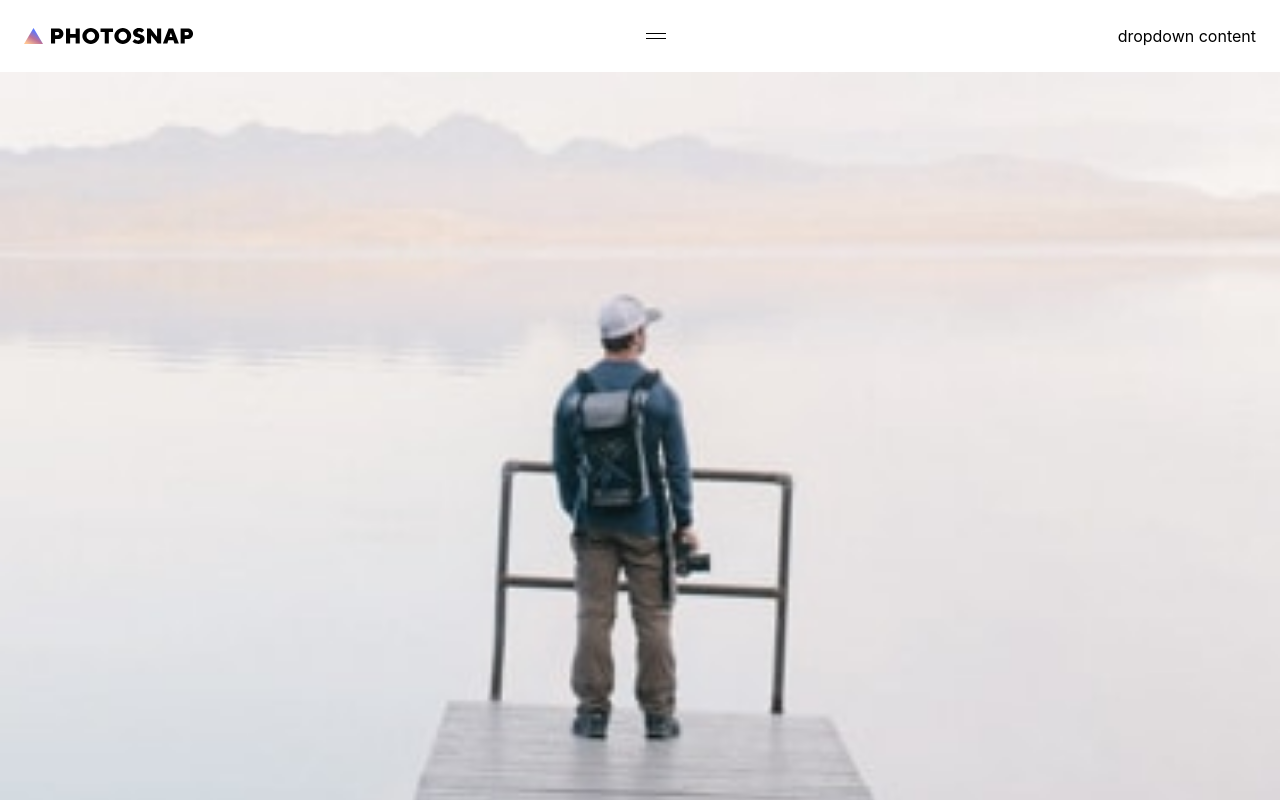
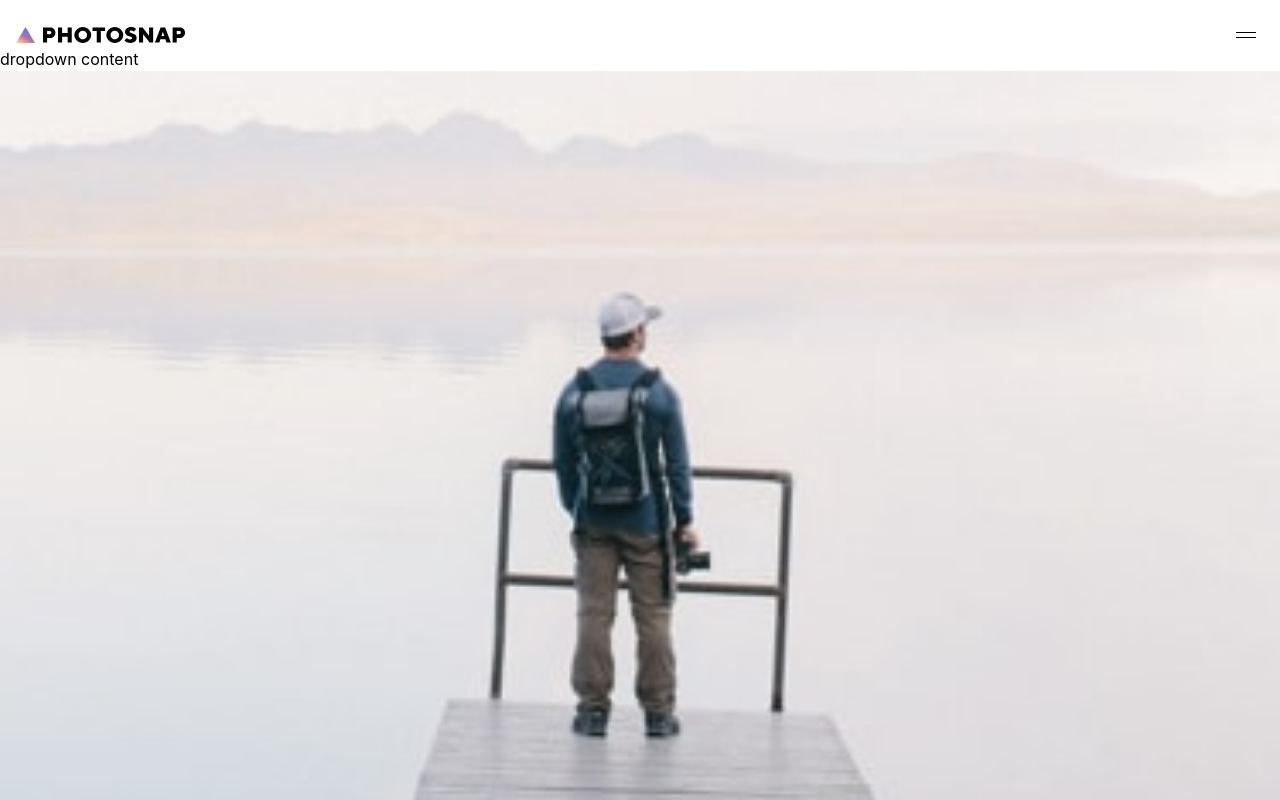
Before and after one commit to alexJSanchez/PhotoSnap, a JavaScript app in the folder photosnap/: page / in a window 1280 px wide. Shown: the top 800 px of the page. Built offline with nearby package versions, Linux system fonts and the light colour scheme; the HTML template or start-up script is replaced by a standard one.

Commit message:
add dropdown styling

```diff
--- a/photosnap/src/App.css
+++ b/photosnap/src/App.css
@@ -68,12 +68,11 @@
 	filter: invert(100%) brightness(100%) contrast(100%);
 }
 
-nav {
+.nav {
 	background-color: #fff;
 	display: flex;
 	justify-content: space-between;
-	align-items: center;
-	margin: 1.5rem;
+	margin: 1.7rem 1.5rem 1.7rem 1rem;
 }
 .nav-right {
 	display: flex;
@@ -270,3 +269,14 @@ footer p {
 	line-height: normal;
 	opacity: 0.5;
 }
+
+.dropdown {
+	position: relative;
+}
+.dropdown-menu {
+	position: absolute;
+	left: 0;
+	top: calc(100% + 0.25rem);
+	background-color: white;
+	width: 100%;
+}
--- a/photosnap/src/App.js
+++ b/photosnap/src/App.js
@@ -24,11 +24,13 @@ function App() {
 	return (
 		<BrowserRouter>
 			<nav className="dropdown">
-				<div className="nav-left">
-					<img src={logo} />
-				</div>
-				<div className="nav-right">
-					<img src={mobile_menu} />
+				<div className="nav">
+					<div className="nav-left">
+						<img src={logo} />
+					</div>
+					<div className="nav-right">
+						<img src={mobile_menu} />
+					</div>
 				</div>
 				<div className="dropdown-menu">dropdown content</div>
 			</nav>
```
